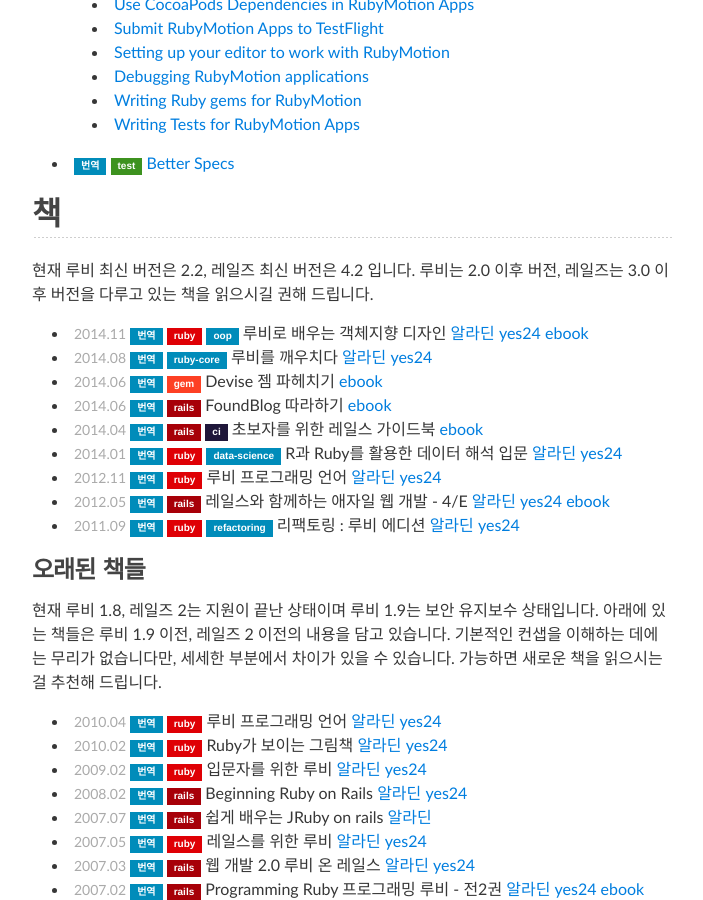
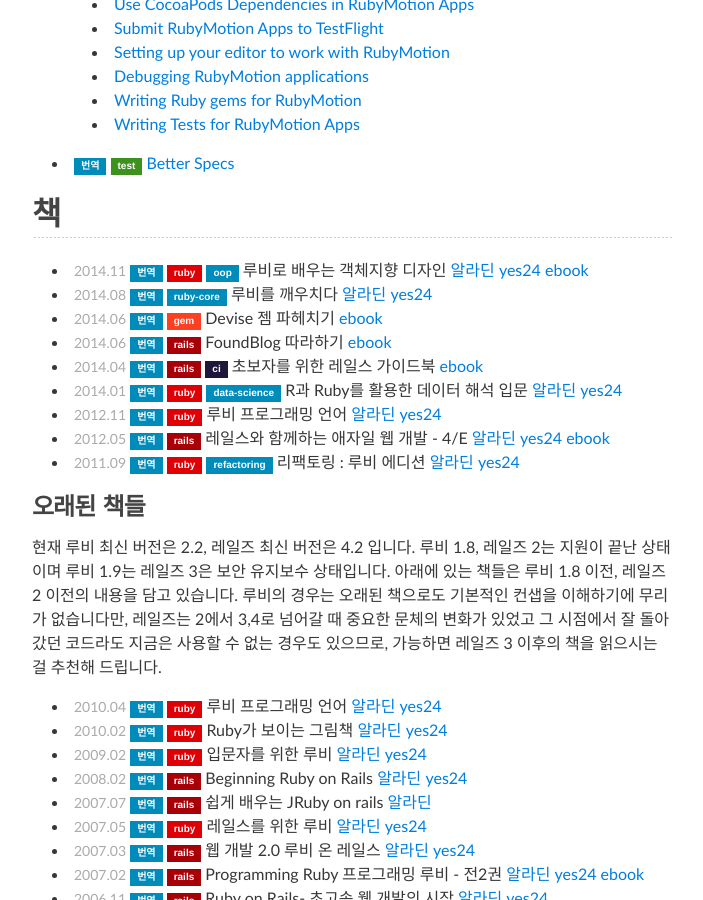
Before and after one commit to rubykr/rubykr.github.io, a Jekyll site: the page built from index.md, in a window 1280 px wide and 900 px high, scrolled down 1777 px. Shown: the whole window, without its empty margins (288-991 px from the left). Built offline with Jekyll 4.4.1, drawn with Linux system fonts in a browser that asks for light colours; comment, search, counter and statistics services are not loaded.

Commit message:
move books description

```diff
--- a/index.md
+++ b/index.md
@@ -78,8 +78,6 @@
 ## [책](#book)
 {: #book}
 
-현재 루비 최신 버전은 2.2, 레일즈 최신 버전은 4.2 입니다. 루비는 2.0 이후
-버전, 레일즈는 3.0 이후 버전을 다루고 있는 책을 읽으시길 권해 드립니다.
 
 - 루비로 배우는 객체지향 디자인
   [알라딘](http://www.aladin.co.kr/shop/wproduct.aspx?ISBN=896626123X){: .article data-tags="translated ruby oop" data-date="2014.11"}
@@ -111,10 +109,12 @@
 ### [오래된 책들](#book-old)
 {: #book-old}
 
-현재 루비 1.8, 레일즈 2는 지원이 끝난 상태이며 루비 1.9는 보안 유지보수 상태입니다. 아래에 있는
-책들은 루비 1.9 이전, 레일즈 2 이전의 내용을 담고 있습니다. 기본적인 컨샙을
-이해하는 데에는 무리가 없습니다만, 세세한 부분에서 차이가 있을 수 있습니다.
-가능하면 새로운 책을 읽으시는 걸 추천해 드립니다.
+현재 루비 최신 버전은 2.2, 레일즈 최신 버전은 4.2 입니다. 루비 1.8, 레일즈 2는
+지원이 끝난 상태이며 루비 1.9는 레일즈 3은 보안 유지보수 상태입니다. 아래에 있는
+책들은 루비 1.8 이전, 레일즈 2 이전의 내용을 담고 있습니다. 루비의 경우는 오래된
+책으로도 기본적인 컨샙을 이해하기에 무리가 없습니다만, 레일즈는 2에서 3,4로 넘어갈
+때 중요한 문체의 변화가 있었고 그 시점에서 잘 돌아갔던 코드라도 지금은 사용할 수
+없는 경우도 있으므로, 가능하면 레일즈 3 이후의 책을 읽으시는 걸 추천해 드립니다.
 
 - 루비 프로그래밍 언어
   [알라딘](http://www.aladin.co.kr/shop/wproduct.aspx?ISBN=8979147384){: .article data-tags="translated ruby" data-date="2010.04"}
```
